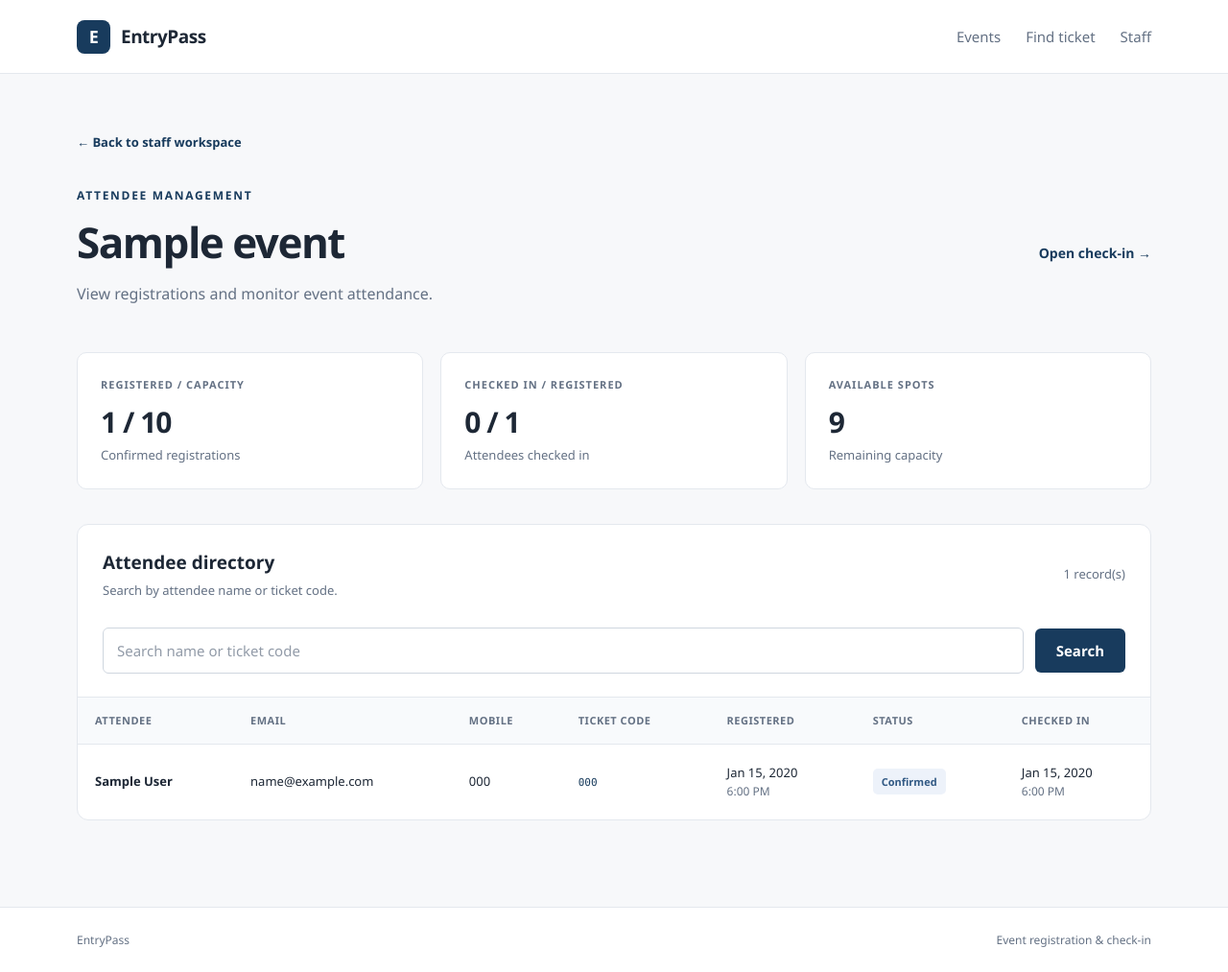
After one commit to MichaelGrant-Libato/entrypass-event-registration, a Django app: page /staff/events/1/attendees/ in a window 1280 px wide. The commit adds this page. Shown: the whole page at 96% size. Run offline with Django 5.2, Linux system fonts and the light colour scheme; a user stored in the database is signed in; tables that the repository leaves empty hold one stand-in row (values such as "Sample post").

Commit message:
feat(staff): add attendee management and attendance statistics

```diff
--- /dev/null
+++ b/checkin/templates/checkin/event_attendees.html
@@ -0,0 +1,184 @@
+
+{% extends "events/base.html" %}
+
+{% block title %}Attendees | EntryPass{% endblock %}
+
+{% block content %}
+<a href="{% url 'checkin:dashboard' %}" class="back-link">
+    &larr; Back to staff workspace
+</a>
+
+<div class="attendee-page-heading">
+    <div>
+        <p class="eyebrow">ATTENDEE MANAGEMENT</p>
+        <h1>{{ event.title }}</h1>
+        <p class="page-description">
+            View registrations and monitor event attendance.
+        </p>
+    </div>
+
+    <a
+        href="{% url 'checkin:event_checkin' event.pk %}"
+        class="attendee-action-link"
+    >
+        Open check-in &rarr;
+    </a>
+</div>
+
+<div class="attendee-stats">
+    <section class="attendee-stat-card">
+        <span class="meta-label">REGISTERED / CAPACITY</span>
+        <strong>{{ registered_count }} / {{ event.capacity }}</strong>
+        <span class="muted">Confirmed registrations</span>
+    </section>
+
+    <section class="attendee-stat-card">
+        <span class="meta-label">CHECKED IN / REGISTERED</span>
+        <strong>{{ checked_in_count }} / {{ registered_count }}</strong>
+        <span class="muted">Attendees checked in</span>
+    </section>
+
+    <section class="attendee-stat-card">
+        <span class="meta-label">AVAILABLE SPOTS</span>
+        <strong>{{ spots_left }}</strong>
+        <span class="muted">Remaining capacity</span>
+    </section>
+</div>
+
+<section class="attendee-directory">
+    <div class="attendee-directory-heading">
+        <div>
+            <h2>Attendee directory</h2>
+            <p>
+                Search by attendee name or ticket code.
+            </p>
+        </div>
+        <span class="muted">
+            {{ page_obj.paginator.count }} record(s)
+        </span>
+    </div>
+
+    <form
+        method="get"
+        action="{% url 'checkin:event_attendees' event.pk %}"
+        class="attendee-search-form"
+        role="search"
+    >
+        <label for="attendee-search" class="sr-only">
+            Search attendees
+        </label>
+
+        <input
+            id="attendee-search"
+            type="search"
+            name="q"
+            value="{{ search_query }}"
+            placeholder="Search name or ticket code"
+            class="form-input"
+            maxlength="100"
+        >
+
+        <button type="submit" class="attendee-search-button">
+            Search
+        </button>
+
+        {% if search_query %}
+        <a
+            href="{% url 'checkin:event_attendees' event.pk %}"
+            class="attendee-clear-link"
+        >
+            Clear
+        </a>
+        {% endif %}
+    </form>
+
+    <div class="attendee-table-scroll">
+        <table class="attendee-table">
+            <thead>
+                <tr>
+                    <th scope="col">Attendee</th>
+                    <th scope="col">Email</th>
+                    <th scope="col">Mobile</th>
+                    <th scope="col">Ticket code</th>
+                    <th scope="col">Registered</th>
+                    <th scope="col">Status</th>
+                    <th scope="col">Checked in</th>
+                </tr>
+            </thead>
+
+            <tbody>
+                {% for attendee in page_obj %}
+                <tr>
+                    <td>
+                        <strong>{{ attendee.full_name }}</strong>
+                    </td>
+
+                    <td>{{ attendee.email }}</td>
+
+                    <td>{{ attendee.mobile }}</td>
+
+                    <td>
+                        <code class="attendee-ticket-code">
+                            {{ attendee.ticket_code }}
+                        </code>
+                    </td>
+
+                    <td>
+                        {{ attendee.registered_at|date:"M j, Y" }}
+                        <span class="attendee-time">
+                            {{ attendee.registered_at|time:"g:i A" }}
+                        </span>
+                    </td>
+
+                    <td>
+                        <span class="attendee-status attendee-status-{{ attendee.status }}">
+                            {{ attendee.get_status_display }}
+                        </span>
+                    </td>
+
+                    <td>
+                        {% if attendee.checked_in_at %}
+                            {{ attendee.checked_in_at|date:"M j, Y" }}
+                            <span class="attendee-time">
+                                {{ attendee.checked_in_at|time:"g:i A" }}
+                            </span>
+                        {% else %}
+                            <span class="muted">&mdash;</span>
+                        {% endif %}
+                    </td>
+                </tr>
+                {% empty %}
+                <tr>
+                    <td colspan="7" class="attendee-table-empty">
+                        No attendees found.
+                    </td>
+                </tr>
+                {% endfor %}
+            </tbody>
+        </table>
+    </div>
+
+    {% if page_obj.has_other_pages %}
+    <nav class="attendee-pagination" aria-label="Attendee pages">
+        <span class="muted">
+            Page {{ page_obj.number }}
+            of {{ page_obj.paginator.num_pages }}
+        </span>
+
+        <div class="attendee-pagination-actions">
+            {% if page_obj.has_previous %}
+            <a href="?q={{ search_query|urlencode }}&amp;page={{ page_obj.previous_page_number }}">
+                Previous
+            </a>
+            {% endif %}
+
+            {% if page_obj.has_next %}
+            <a href="?q={{ search_query|urlencode }}&amp;page={{ page_obj.next_page_number }}">
+                Next
+            </a>
+            {% endif %}
+        </div>
+    </nav>
+    {% endif %}
+</section>
+{% endblock %}
--- a/checkin/urls.py
+++ b/checkin/urls.py
@@ -34,4 +34,9 @@ urlpatterns = [
         ),
         name="logout",
     ),
+    path(
+        "events/<int:event_id>/attendees/",
+        views.event_attendees,
+        name="event_attendees",
+    ),
 ]
--- a/checkin/views.py
+++ b/checkin/views.py
@@ -9,6 +9,12 @@ from django.views.decorators.http import require_http_methods
 
 from .forms import TicketCheckInForm
 from .services import check_in_ticket
+
+from django.core.paginator import Paginator
+from django.db.models import Count, Q
+from django.views.decorators.http import require_GET
+
+from registrations.models import Registration
 
 from events.models import Event
 
@@ -72,3 +78,79 @@ def event_checkin(request, event_id):
             "can_check_in": can_check_in,
         },
     )
+
+
+@never_cache
+@staff_required
+@require_GET
+def event_attendees(request, event_id):
+    event = get_object_or_404(
+        Event,
+        pk=event_id,
+    )
+
+    registrations = Registration.objects.filter(
+        event=event
+    )
+
+    # Calculate statistics before applying search filters.
+    stats = registrations.aggregate(
+        registered_count=Count(
+            "id",
+            filter=Q(
+                status__in=[
+                    Registration.Status.CONFIRMED,
+                    Registration.Status.CHECKED_IN,
+                ]
+            ),
+        ),
+        checked_in_count=Count(
+            "id",
+            filter=Q(
+                status=Registration.Status.CHECKED_IN
+            ),
+        ),
+    )
+
+    registered_count = stats["registered_count"]
+    checked_in_count = stats["checked_in_count"]
+
+    spots_left = max(
+        event.capacity - registered_count,
+        0,
+    )
+
+    # Search is restricted to this event's registrations.
+    search_query = request.GET.get(
+        "q", ""
+    ).strip()[:100]
+
+    if search_query:
+        registrations = registrations.filter(
+            Q(full_name__icontains=search_query)
+            | Q(ticket_code__icontains=search_query)
+        )
+
+    registrations = registrations.order_by(
+        "full_name",
+        "pk",
+    )
+
+    paginator = Paginator(registrations, 10)
+
+    page_obj = paginator.get_page(
+        request.GET.get("page")
+    )
+
+    return render(
+        request,
+        "checkin/event_attendees.html",
+        {
+            "event": event,
+            "page_obj": page_obj,
+            "search_query": search_query,
+            "registered_count": registered_count,
+            "checked_in_count": checked_in_count,
+            "spots_left": spots_left,
+        },
+    )
--- a/events/static/events/styles.css
+++ b/events/static/events/styles.css
@@ -912,3 +912,259 @@ h1 {
         grid-template-columns: 1fr;
     }
 }
+
+
+/* Attendee management */
+
+.attendee-page-heading {
+    display: flex;
+    justify-content: space-between;
+    align-items: center;
+    gap: 24px;
+    margin-bottom: 32px;
+}
+
+.attendee-action-link {
+    color: var(--primary);
+    font-size: 14px;
+    font-weight: 700;
+    white-space: nowrap;
+}
+
+.attendee-action-link:hover {
+    text-decoration: underline;
+}
+
+.attendee-stats {
+    display: grid;
+    grid-template-columns: repeat(3, minmax(0, 1fr));
+    gap: 18px;
+    margin-bottom: 36px;
+}
+
+.attendee-stat-card {
+    display: flex;
+    flex-direction: column;
+    gap: 5px;
+    padding: 24px;
+    background: var(--surface);
+    border: 1px solid var(--border);
+    border-radius: 10px;
+}
+
+.attendee-stat-card strong {
+    font-size: 30px;
+    font-weight: 700;
+    letter-spacing: -1px;
+    line-height: 1.3;
+}
+
+.attendee-directory {
+    overflow: hidden;
+    background: var(--surface);
+    border: 1px solid var(--border);
+    border-radius: 12px;
+}
+
+.attendee-directory-heading {
+    display: flex;
+    justify-content: space-between;
+    align-items: center;
+    gap: 16px;
+    padding: 24px 26px 12px;
+}
+
+.attendee-directory-heading h2 {
+    margin-bottom: 4px;
+    font-size: 19px;
+}
+
+.attendee-directory-heading p {
+    margin-bottom: 0;
+    color: var(--muted);
+    font-size: 13px;
+}
+
+.attendee-search-form {
+    display: flex;
+    align-items: center;
+    gap: 12px;
+    padding: 16px 26px 24px;
+}
+
+.attendee-search-form .form-input {
+    flex: 1;
+    min-width: 0;
+}
+
+.attendee-search-button {
+    min-height: 46px;
+    padding: 0 22px;
+    border: none;
+    border-radius: 6px;
+    background: var(--primary);
+    color: white;
+    font: inherit;
+    font-weight: 600;
+    cursor: pointer;
+}
+
+.attendee-search-button:hover {
+    background: var(--primary-hover);
+}
+
+.attendee-clear-link {
+    color: var(--muted);
+    font-size: 13px;
+    font-weight: 600;
+}
+
+.attendee-clear-link:hover {
+    text-decoration: underline;
+}
+
+.sr-only {
+    position: absolute;
+    width: 1px;
+    height: 1px;
+    padding: 0;
+    margin: -1px;
+    overflow: hidden;
+    clip: rect(0, 0, 0, 0);
+    white-space: nowrap;
+    border: 0;
+}
+
+.attendee-table-scroll {
+    width: 100%;
+    overflow-x: auto;
+}
+
+.attendee-table {
+    width: 100%;
+    min-width: 980px;
+    border-collapse: collapse;
+    text-align: left;
+}
+
+.attendee-table th {
+    padding: 15px 18px;
+    background: #f8fafc;
+    border-top: 1px solid var(--border);
+    border-bottom: 1px solid var(--border);
+    color: var(--muted);
+    font-size: 11px;
+    font-weight: 700;
+    letter-spacing: 0.5px;
+    text-transform: uppercase;
+}
+
+.attendee-table td {
+    padding: 19px 18px;
+    border-bottom: 1px solid var(--border);
+    font-size: 13px;
+    vertical-align: middle;
+}
+
+.attendee-table tbody tr:last-child td {
+    border-bottom: none;
+}
+
+.attendee-table tbody tr:hover {
+    background: #fafbfd;
+}
+
+.attendee-ticket-code {
+    color: var(--primary);
+    font-family: Consolas, monospace;
+    font-size: 11px;
+    overflow-wrap: anywhere;
+}
+
+.attendee-time {
+    display: block;
+    color: var(--muted);
+    font-size: 12px;
+}
+
+.attendee-status {
+    display: inline-block;
+    padding: 5px 9px;
+    border-radius: 5px;
+    font-size: 11px;
+    font-weight: 700;
+    white-space: nowrap;
+}
+
+.attendee-status-confirmed {
+    background: #edf2fa;
+    color: #315984;
+}
+
+.attendee-status-checked_in {
+    background: #eaf5ee;
+    color: #237245;
+}
+
+.attendee-status-cancelled {
+    background: #fff0f0;
+    color: #a33535;
+}
+
+.attendee-status-waitlisted {
+    background: #fff8e7;
+    color: #805b16;
+}
+
+.attendee-table-empty {
+    padding: 44px 20px !important;
+    text-align: center;
+    color: var(--muted);
+}
+
+.attendee-pagination {
+    display: flex;
+    justify-content: space-between;
+    align-items: center;
+    gap: 12px;
+    padding: 20px 26px;
+    border-top: 1px solid var(--border);
+}
+
+.attendee-pagination-actions {
+    display: flex;
+    gap: 10px;
+}
+
+.attendee-pagination-actions a {
+    padding: 7px 14px;
+    border: 1px solid var(--border);
+    border-radius: 6px;
+    color: var(--primary);
+    font-size: 13px;
+    font-weight: 600;
+}
+
+@media (max-width: 768px) {
+    .attendee-page-heading {
+        flex-direction: column;
+        align-items: flex-start;
+    }
+
+    .attendee-stats {
+        grid-template-columns: 1fr;
+    }
+
+    .attendee-search-form {
+        flex-wrap: wrap;
+    }
+
+    .attendee-search-form .form-input {
+        flex-basis: 100%;
+    }
+
+    .attendee-directory-heading {
+        align-items: flex-start;
+        flex-direction: column;
+    }
+}
```
Also changed, not shown: checkin/templates/checkin/dashboard.html (+6 -1 lines), checkin/test_attendees.py (added, +198 -0 lines).
